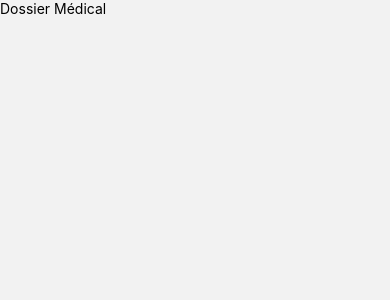
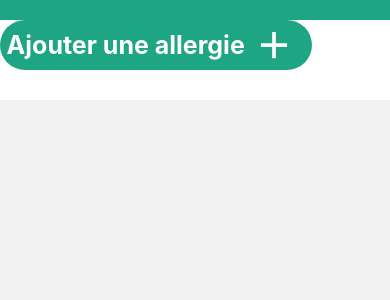
Before and after one commit to capucine-bois/PLD-SMART, a React Native app in the folder PLD-SMARTT/: screen /DosMedAllergies in a window 390 px wide. Shown: the top 300 px of the page. Built offline with nearby package versions, Linux system fonts and the light colour scheme.

Commit message:
started allergies page

```diff
--- a/PLD-SMARTT/DossierMedical/dosMedAllergies.js
+++ b/PLD-SMARTT/DossierMedical/dosMedAllergies.js
@@ -1,13 +1,88 @@
 import React from 'react';
 import {StyleSheet, Text, ScrollView, View, TouchableOpacity} from 'react-native';
+import MaterialCommunityIcons from 'react-native-vector-icons/MaterialCommunityIcons';
+import {StatusBar} from "expo-status-bar";
 
+function Bouton(props){
+    return (
+        <TouchableOpacity style={props.styleButton} onPress={props.onPress}>
+            <Text style={props.styleText}>
+                {props.text}
+            </Text>
+            <MaterialCommunityIcons style= {props.styleIcone} name={props.icone} color="#fff" size={45}/>
+        </TouchableOpacity>
+    )
+}
 
 function DosMedAllergies({navigation}) {
     return(
-        <Text>
-            Dossier Médical
-        </Text>
+        <View style={styles.container}>
+            <TouchableOpacity style={styles.headerBtn} onPress={() =>  navigation.navigate('Accueil', {
+                prenom: prenom,
+                nom: nom,
+            })}>
+                <Text style={styles.text2}>
+                    Dossier Médical
+                </Text>
+                <MaterialCommunityIcons style= {{marginRight:"5%"}} name='home' color="#fff" size={30}/>
+            </TouchableOpacity>
+            <ScrollView style={{height:"89%"}}>
+                <StatusBar style="auto" />
+                <Bouton styleButton={styles.nouvelleNoteBtn} styleText={styles.text} onPress={() =>  navigation.navigate('BlocNotes2', {
+                    prenom: prenom,
+                    nom: nom,
+                })} text="Ajouter une allergie" icone="plus" styleIcone ={styles.iconDossier}/>
+            </ScrollView>
+        </View>
     )
 
 }
 export default DosMedAllergies
+
+const styles = StyleSheet.create({
+    nouvelleNoteBtn: {
+        width: "80%",
+        borderRadius: 25,
+        height: 50,
+        backgroundColor: "#1EA584",
+        flexDirection:"row",
+        alignItems: "center"
+    },
+    text: {
+        fontSize: 25,
+        flex: 1,
+        textAlign: 'center',
+        fontWeight: 'bold',
+        color: "#fff",
+
+
+    },
+    iconDossier: {
+        marginRight:"5%"
+    },
+    headerBtn: {
+        width: "100%",
+        height: "11%",
+        display:"flex",
+        flexDirection:"row",
+        alignItems:"flex-end",
+        paddingBottom:20,
+        backgroundColor: "#1EA584"
+
+    },
+    container: {
+        backgroundColor: '#ffffff'
+    },
+    text2: {
+        fontSize: 20,
+        flex: 1,
+        textAlign:"center",
+        fontWeight: 'bold',
+        color: "#fff",
+
+    }
+
+
+
+
+})
--- a/PLD-SMARTT/DossierMedical/dossierMedical.js
+++ b/PLD-SMARTT/DossierMedical/dossierMedical.js
@@ -37,7 +37,7 @@ function DossierMedical({navigation}) {
         <ScrollView style={{height:"89%"}}>
             <StatusBar style="auto" />
             <View style={styles.profil}>
-                <MaterialCommunityIcons style = {styles.iconDossier} name='account-circle-outline' color="#000" size={75}/>
+                <MaterialCommunityIcons style = {styles.iconDossier} name='account-circle-outline' color="#000" size={100}/>
                 <View>
                     <Text style={styles.textProfil}>{prenom} {nom}</Text>
                     <Text style={styles.textProfil}>Né(e) le : {dateNaissance}</Text>
@@ -114,9 +114,6 @@ const styles = StyleSheet.create({
         flexDirection:"row",
         justifyContent : "space-between"
     },
-    contenuEtiquette:{
-
-    },
     textEtiquette:{
         fontSize: 28,
         fontWeight: 'bold',
```
